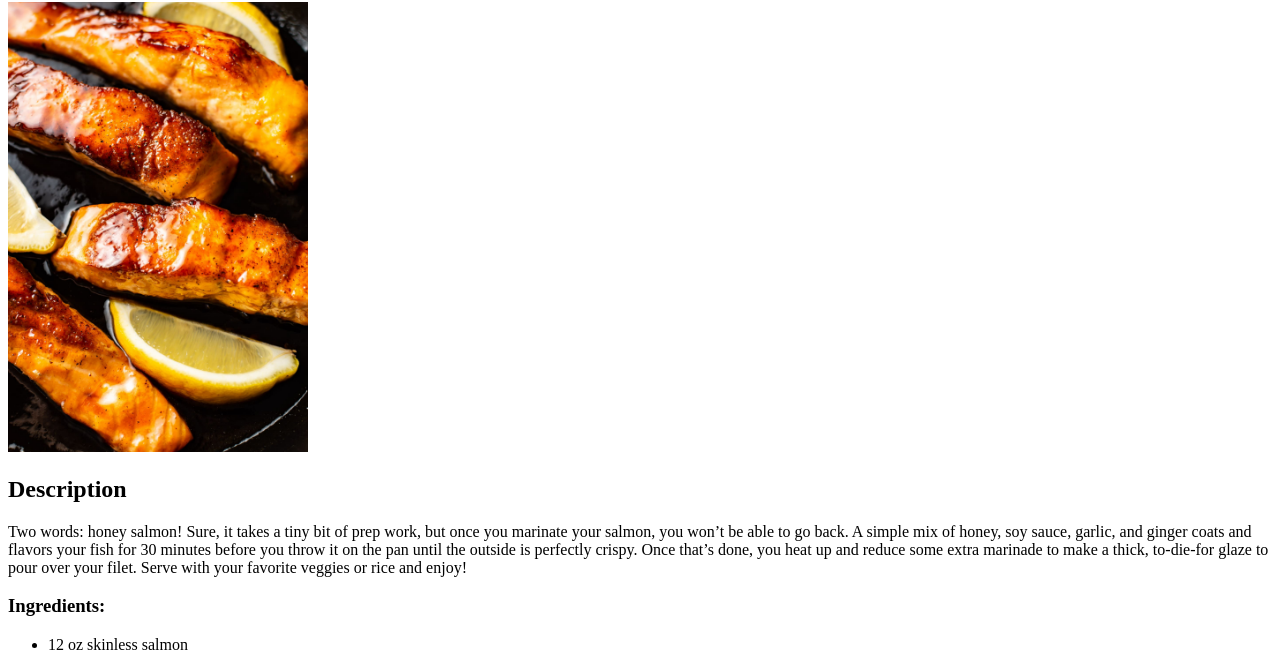
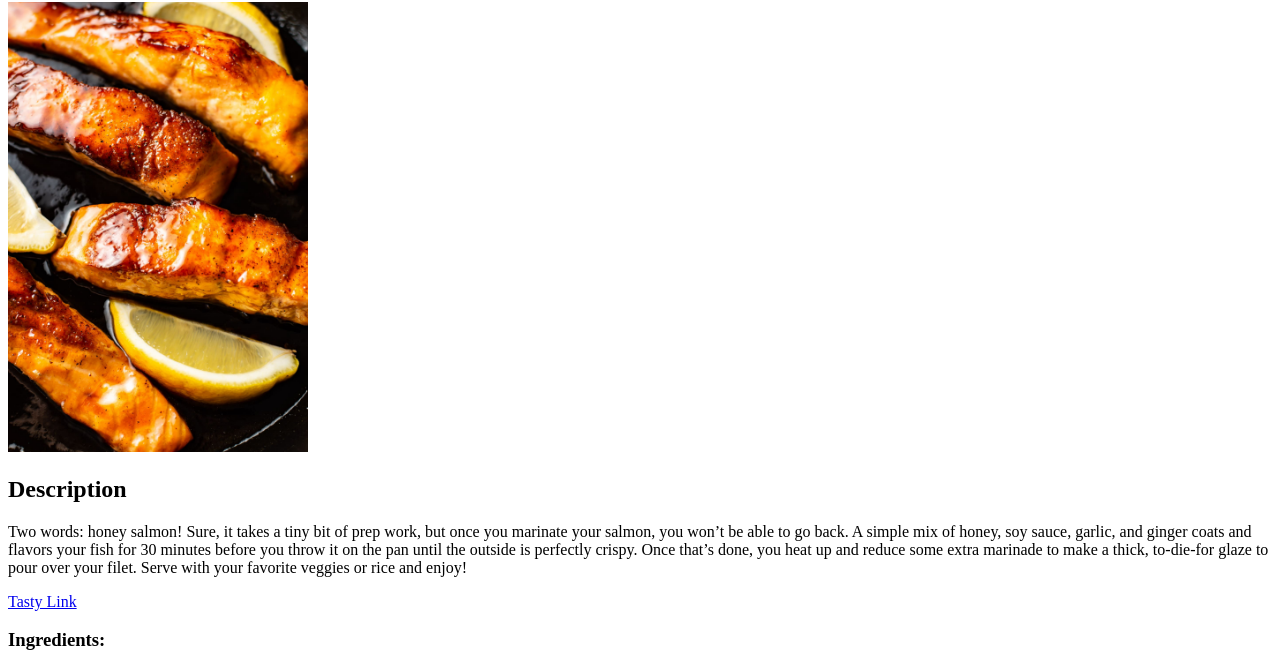
Before and after one commit to ronrefael/odin-recipes, a plain HTML site: page recipes/salmon.html in a window 1280 px wide. Shown: the part 78-732 px from the top of the page. Drawn offline with Linux system fonts and the light colour scheme.

Commit message:
Added Tasty links to Pizza and Salmon pages

```diff
--- a/recipes/salmon.html
+++ b/recipes/salmon.html
@@ -18,6 +18,8 @@
         throw it on the pan until the outside is perfectly crispy. Once that’s done, you heat up and reduce some extra marinade
         to make a thick, to-die-for glaze to pour over your filet. Serve with your favorite veggies or rice and enjoy!
     </p>
+
+    <a href="https://tasty.co/recipe/honey-soy-glazed-salmon">Tasty Link</a>
 
     <h3>Ingredients:</h3>
     <ul>
```
Also changed, not shown: recipes/pizza.html (+2 -0 lines).
